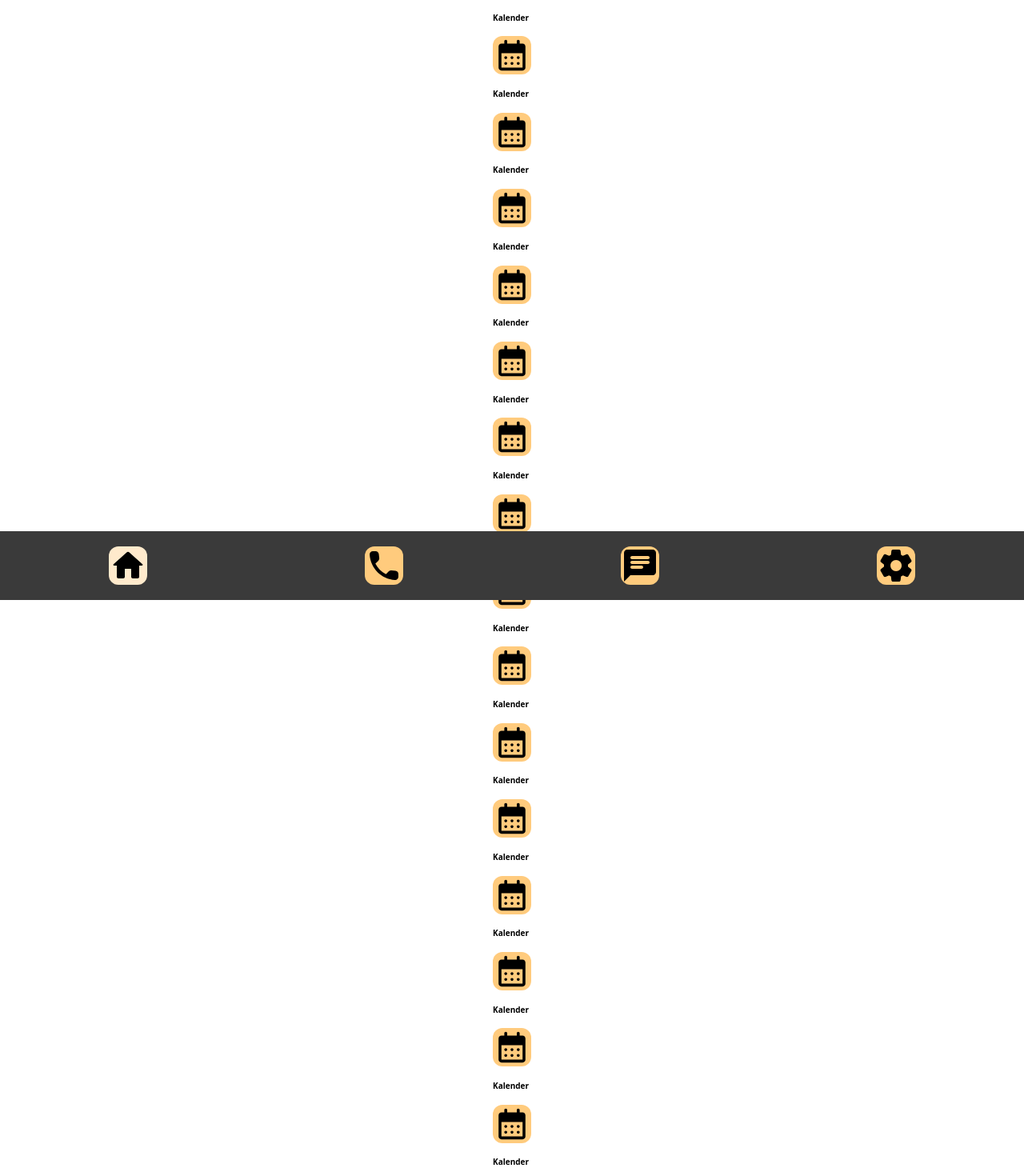
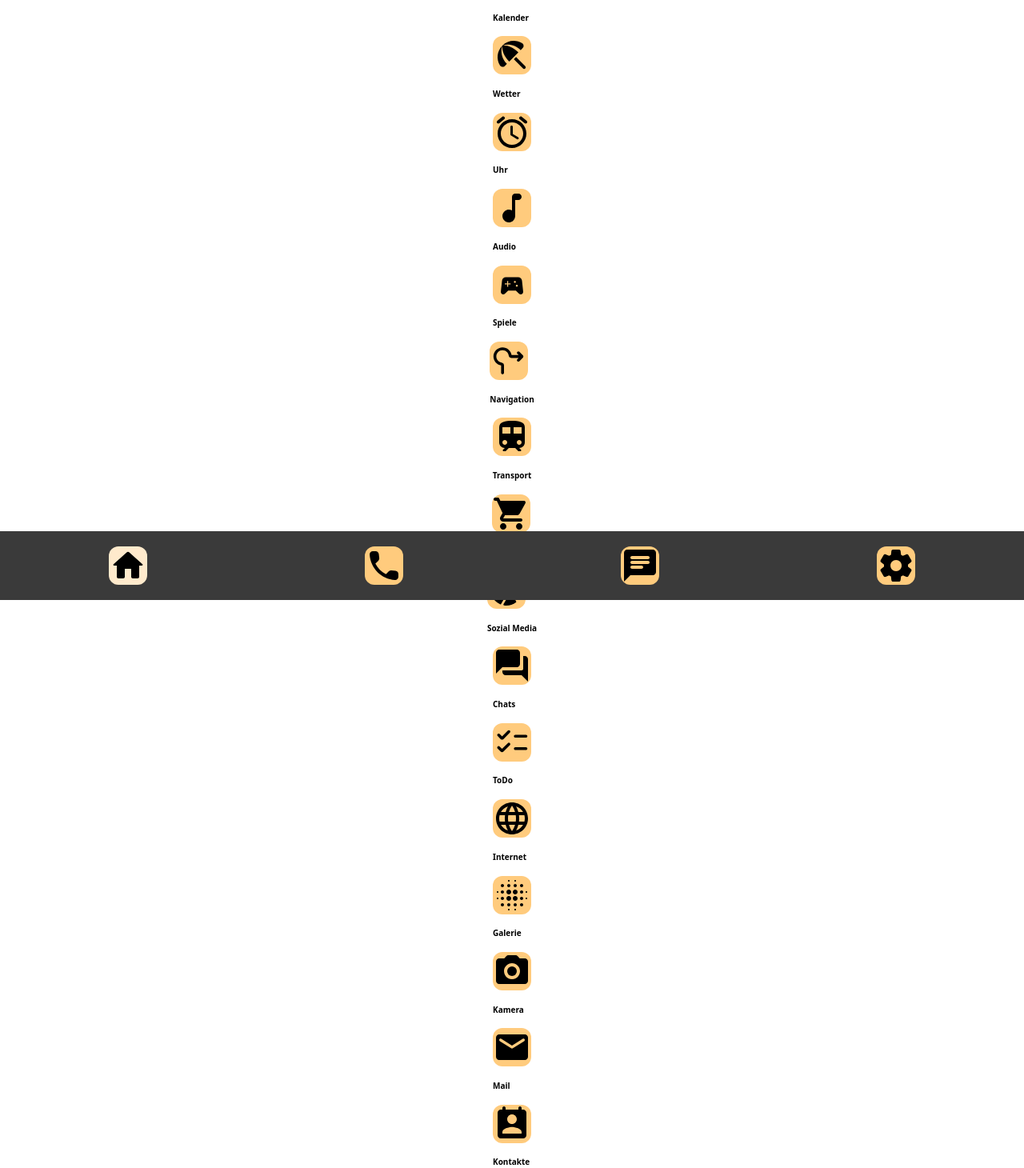
Before and after one commit to MariaRiosNavarro/mobileSimulation-propOS, a Next.js app: page / in a window 1280 px wide. Shown: the part 50-1510 px from the top of the page at 80% size. Built offline with nearby package versions, Linux system fonts and the light colour scheme.

Commit message:
Add all the SVG and change it at his place& change AppName

```diff
--- a/pages/index.js
+++ b/pages/index.js
@@ -2,7 +2,24 @@ import styled from "styled-components";
 import Link from "next/link";
 import Navigation from "../components/Navigation";
 import StyledAppContainer from "../components/StyledAppContainer";
-import { calenderSVG } from "../components/assets/homeSVG";
+import {
+  alarmSVG,
+  beachSVG,
+  calenderSVG,
+  cameraSVG,
+  checkSVG,
+  mailSVG,
+  languageSVG,
+  lensSVG,
+  musicSVG,
+  permContactSVG,
+  photoCamSVG,
+  questionSVG,
+  roundaboutSVG,
+  shoppingSVG,
+  sportSVG,
+  trainSVG,
+} from "../components/assets/homeSVG";
 
 const StyledMain = styled.main``;
 
@@ -30,64 +47,64 @@ export default function Home() {
           <StyledAppHeading>Kalender</StyledAppHeading>
         </StyledWrapAppLink>
         <StyledWrapAppLink href={"/"}>
-          <StyledAppContainer StyledSvg={calenderSVG} />
-          <StyledAppHeading>Kalender</StyledAppHeading>
+          <StyledAppContainer StyledSvg={beachSVG} />
+          <StyledAppHeading>Wetter</StyledAppHeading>
         </StyledWrapAppLink>
         <StyledWrapAppLink href={"/"}>
-          <StyledAppContainer StyledSvg={calenderSVG} />
-          <StyledAppHeading>Kalender</StyledAppHeading>
+          <StyledAppContainer StyledSvg={alarmSVG} />
+          <StyledAppHeading>Uhr</StyledAppHeading>
         </StyledWrapAppLink>
         <StyledWrapAppLink href={"/"}>
-          <StyledAppContainer StyledSvg={calenderSVG} />
-          <StyledAppHeading>Kalender</StyledAppHeading>
+          <StyledAppContainer StyledSvg={musicSVG} />
+          <StyledAppHeading>Audio</StyledAppHeading>
         </StyledWrapAppLink>
         <StyledWrapAppLink href={"/"}>
-          <StyledAppContainer StyledSvg={calenderSVG} />
-          <StyledAppHeading>Kalender</StyledAppHeading>
+          <StyledAppContainer StyledSvg={sportSVG} />
+          <StyledAppHeading>Spiele</StyledAppHeading>
         </StyledWrapAppLink>
         <StyledWrapAppLink href={"/"}>
-          <StyledAppContainer StyledSvg={calenderSVG} />
-          <StyledAppHeading>Kalender</StyledAppHeading>
+          <StyledAppContainer StyledSvg={roundaboutSVG} />
+          <StyledAppHeading>Navigation</StyledAppHeading>
         </StyledWrapAppLink>
         <StyledWrapAppLink href={"/"}>
-          <StyledAppContainer StyledSvg={calenderSVG} />
-          <StyledAppHeading>Kalender</StyledAppHeading>
+          <StyledAppContainer StyledSvg={trainSVG} />
+          <StyledAppHeading>Transport</StyledAppHeading>
         </StyledWrapAppLink>
         <StyledWrapAppLink href={"/"}>
-          <StyledAppContainer StyledSvg={calenderSVG} />
-          <StyledAppHeading>Kalender</StyledAppHeading>
+          <StyledAppContainer StyledSvg={shoppingSVG} />
+          <StyledAppHeading>Einkaufen</StyledAppHeading>
         </StyledWrapAppLink>
         <StyledWrapAppLink href={"/"}>
-          <StyledAppContainer StyledSvg={calenderSVG} />
-          <StyledAppHeading>Kalender</StyledAppHeading>
+          <StyledAppContainer StyledSvg={cameraSVG} />
+          <StyledAppHeading>Sozial Media</StyledAppHeading>
         </StyledWrapAppLink>
         <StyledWrapAppLink href={"/"}>
-          <StyledAppContainer StyledSvg={calenderSVG} />
-          <StyledAppHeading>Kalender</StyledAppHeading>
+          <StyledAppContainer StyledSvg={questionSVG} />
+          <StyledAppHeading>Chats</StyledAppHeading>
         </StyledWrapAppLink>
         <StyledWrapAppLink href={"/"}>
-          <StyledAppContainer StyledSvg={calenderSVG} />
-          <StyledAppHeading>Kalender</StyledAppHeading>
+          <StyledAppContainer StyledSvg={checkSVG} />
+          <StyledAppHeading>ToDo</StyledAppHeading>
         </StyledWrapAppLink>
         <StyledWrapAppLink href={"/"}>
-          <StyledAppContainer StyledSvg={calenderSVG} />
-          <StyledAppHeading>Kalender</StyledAppHeading>
+          <StyledAppContainer StyledSvg={languageSVG} />
+          <StyledAppHeading>Internet</StyledAppHeading>
         </StyledWrapAppLink>
         <StyledWrapAppLink href={"/"}>
-          <StyledAppContainer StyledSvg={calenderSVG} />
-          <StyledAppHeading>Kalender</StyledAppHeading>
+          <StyledAppContainer StyledSvg={lensSVG} />
+          <StyledAppHeading>Galerie</StyledAppHeading>
         </StyledWrapAppLink>
         <StyledWrapAppLink href={"/"}>
-          <StyledAppContainer StyledSvg={calenderSVG} />
-          <StyledAppHeading>Kalender</StyledAppHeading>
+          <StyledAppContainer StyledSvg={photoCamSVG} />
+          <StyledAppHeading>Kamera</StyledAppHeading>
         </StyledWrapAppLink>
         <StyledWrapAppLink href={"/"}>
-          <StyledAppContainer StyledSvg={calenderSVG} />
-          <StyledAppHeading>Kalender</StyledAppHeading>
+          <StyledAppContainer StyledSvg={mailSVG} />
+          <StyledAppHeading>Mail</StyledAppHeading>
         </StyledWrapAppLink>
         <StyledWrapAppLink href={"/contacts"}>
-          <StyledAppContainer StyledSvg={calenderSVG} />
-          <StyledAppHeading>Kalender</StyledAppHeading>
+          <StyledAppContainer StyledSvg={permContactSVG} />
+          <StyledAppHeading>Kontakte</StyledAppHeading>
         </StyledWrapAppLink>
       </StyledMain>
       <Navigation selected={"home"} />
```
